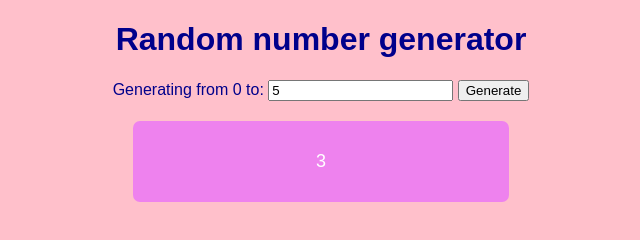
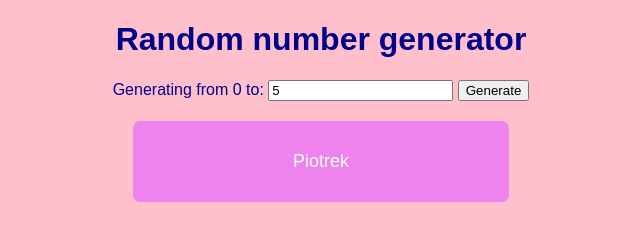
Before and after one commit to ppjotrek/random-generator, a plain HTML site: page index.html in a window 1280 px wide. Both pictures are taken after typing "5" into the empty fields and a click on the button "Generate". Shown: the full height of the page, 319-959 px from the left. Drawn offline with Linux system fonts and the light colour scheme.

Commit message:
added items.json

```diff
--- a/index.html
+++ b/index.html
@@ -48,7 +48,6 @@
 
             let max = document.getElementById('max').value;
             console.log(max);
-            max++;
 
             if(max <= 0){
 
@@ -56,13 +55,47 @@
 
             } else {
 
-                let value = generate(max);
+                getJSONfile("items.json", function(data) {
+                    console.log(data);
 
-                document.getElementById("number").innerHTML = value;
+                    let json = JSON.parse(data);
+
+                    let dataLength = Object.keys(json.items).length;
+                    console.log("JSON length is: " + dataLength);
+
+                    let value = generate(dataLength);
+
+                    pickedItem = json.items[value].name;
+                    console.log(pickedItem);
+
+                    document.getElementById("number").innerHTML = pickedItem;
+
+                });
 
             }
 
 
+
+
+        };
+
+        function getJSONfile(path, callback) {
+
+            let xhrObject = new XMLHttpRequest();
+
+            xhrObject.onreadystatechange = function(){
+
+                if(xhrObject.readyState === 4){
+                    if(xhrObject.status === 200 || xhrObject.status === 304){
+                if(callback) callback(xhrObject.responseText);
+                }
+            }
+
+            }
+
+            xhrObject.open("GET", path);
+
+            xhrObject.send();
 
 
         };
--- /dev/null
+++ b/items.json
@@ -0,0 +1,20 @@
+{
+    "items": [
+        {
+            "name": "Witek",
+            "number": "1"
+        },
+        {
+            "name": "Mikołaj",
+            "number": "2"
+        },
+        {
+            "name": "Piotrek",
+            "number": "3"
+        },
+        {
+            "name": "Mati",
+            "number": "4"
+        }
+    ]
+}
```
